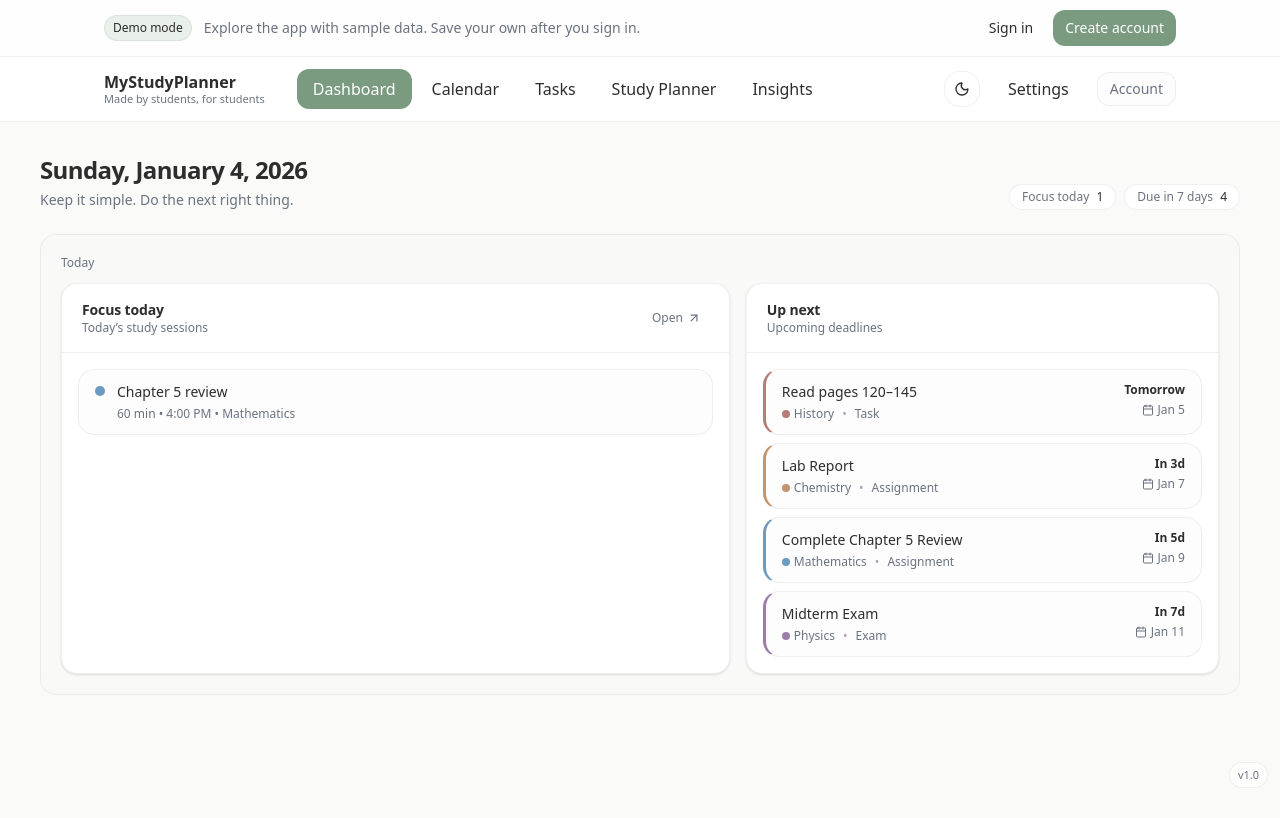
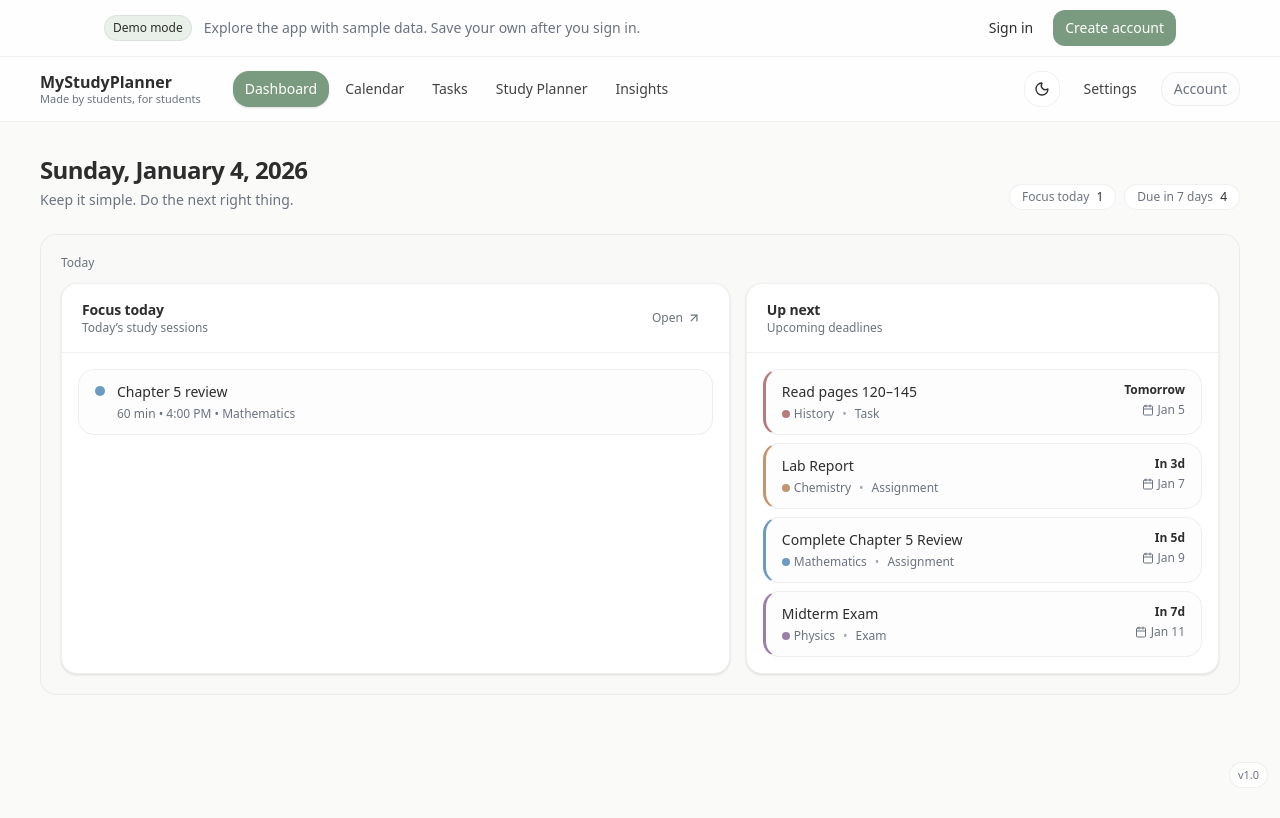
Before and after one commit to kaicrotty88/MyStudyPlanner, a Next.js app: page /demo in a window 1280 px wide. Shown: the top 818 px of the page. Built offline with nearby package versions, Linux system fonts and the light colour scheme; no server answers.

Commit message:
Fix header bar to not be so compressed

```diff
--- a/components/App.tsx
+++ b/components/App.tsx
@@ -81,7 +81,7 @@ function AppSkeleton() {
   return (
     <div className="min-h-screen bg-background">
       <nav className="sticky top-0 z-10 border-b border-border bg-card">
-        <div className="mx-auto flex h-16 max-w-6xl items-center justify-between px-6 md:px-10">
+        <div className="mx-auto flex h-16 max-w-7xl items-center justify-between px-6 md:px-10">
           <div className="flex items-center gap-8">
             <div className="flex flex-col gap-2">
               <div className="h-4 w-32 rounded bg-muted/70" />
@@ -105,7 +105,7 @@ function AppSkeleton() {
         </div>
       </nav>
 
-      <main className="mx-auto max-w-6xl px-6 py-8 md:px-10">
+      <main className="mx-auto max-w-7xl px-6 py-8 md:px-10">
         <div className="grid gap-6 md:grid-cols-12">
           <div className="md:col-span-8 space-y-4">
             <div className="h-10 w-60 rounded-xl bg-muted/60" />
@@ -329,8 +329,8 @@ function App({ mode = "app" }: { mode?: AppMode }) {
 
   return (
     <div className="min-h-screen bg-background transition-opacity duration-200 ease-out opacity-100">
-      <nav className="border-b border-border bg-card sticky top-0 z-10">
-        <div className="mx-auto max-w-6xl px-6 md:px-10 h-16 flex items-center justify-between">
+      <nav className="sticky top-0 z-10 border-b border-border bg-card/95 backdrop-blur supports-[backdrop-filter]:bg-card/80">
+        <div className="mx-auto max-w-7xl px-6 md:px-10 h-16 flex items-center justify-between">
           <div className="flex items-center gap-8">
             <div className="flex flex-col leading-tight">
               <span className="font-semibold text-foreground">MyStudyPlanner</span>
@@ -344,9 +344,13 @@ function App({ mode = "app" }: { mode?: AppMode }) {
                 <button
                   key={k}
                   onClick={() => setActiveTab(k)}
-                  className={`px-4 py-2 rounded-lg transition ${
-                    activeTab === k ? "bg-primary text-primary-foreground" : "hover:bg-muted"
-                  }`}
+                  className={[
+                    "h-9 px-3 rounded-xl text-sm font-medium transition-colors",
+                    "focus:outline-none focus-visible:ring-2 focus-visible:ring-primary/30",
+                    activeTab === k
+                      ? "bg-primary text-primary-foreground shadow-sm"
+                      : "text-foreground/90 hover:bg-muted",
+                  ].join(" ")}
                 >
                   {l}
                 </button>
@@ -359,14 +363,18 @@ function App({ mode = "app" }: { mode?: AppMode }) {
 
             <button
               onClick={() => setActiveTab("settings")}
-              className={`px-4 py-2 rounded-lg transition ${
-                activeTab === "settings" ? "bg-primary text-primary-foreground" : "hover:bg-muted"
-              }`}
+              className={[
+                "h-9 px-3 rounded-xl text-sm font-medium transition-colors",
+                "focus:outline-none focus-visible:ring-2 focus-visible:ring-primary/30",
+                activeTab === "settings"
+                  ? "bg-primary text-primary-foreground shadow-sm"
+                  : "text-foreground/90 hover:bg-muted",
+              ].join(" ")}
             >
               Settings
             </button>
 
-            <div className="inline-flex items-center gap-2 rounded-lg border border-border bg-background/40 px-3 py-1.5 hover:bg-muted/40 transition-colors">
+            <div className="inline-flex items-center gap-2 rounded-xl border border-border bg-background/40 px-3 py-1.5 hover:bg-muted/40 transition-colors">
               <span className="hidden sm:inline text-sm text-muted-foreground">Account</span>
 
               <UserButton
```
